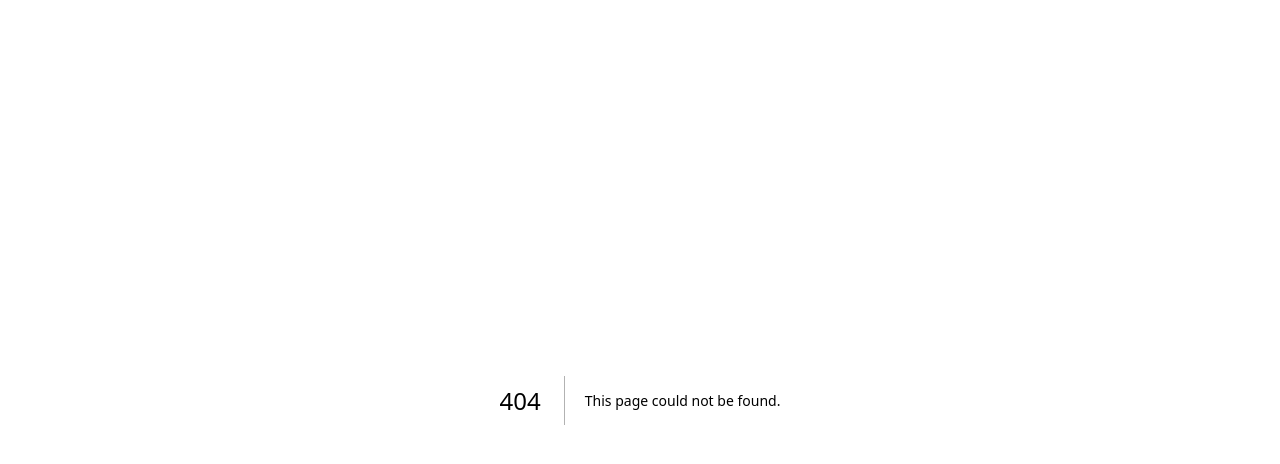
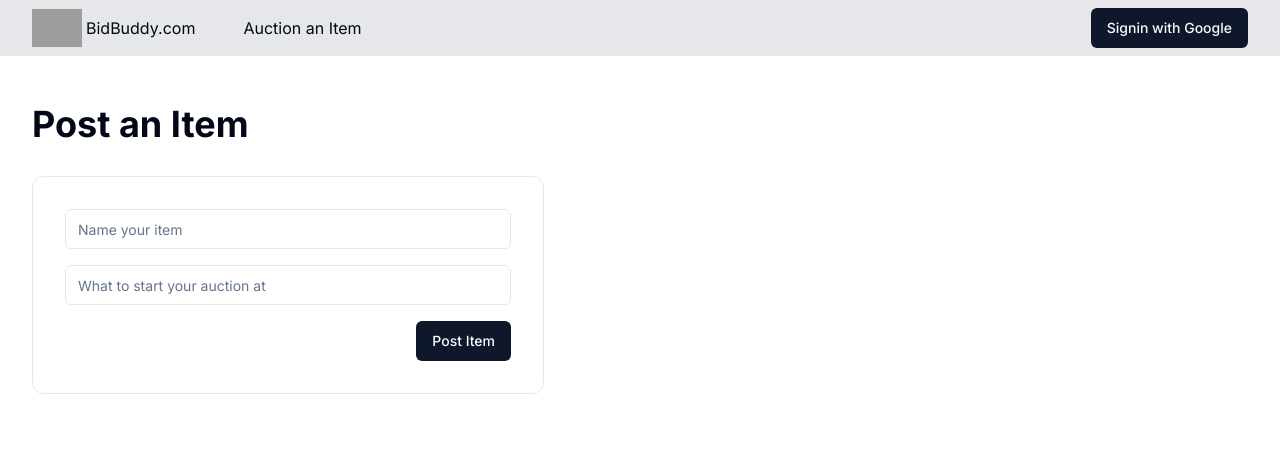
Before and after one commit to debsouryadatta/bidsage, a Next.js app: page /items/create in a window 1280 px wide. Before the commit this address had no page. Shown: the top 464 px of the page. Built offline with nearby package versions, Linux system fonts and the light colour scheme; no server answers; grey boxes are pictures that could not be loaded.

Commit message:
add header, create item page, refactor homepage

```diff
--- /dev/null
+++ b/src/app/header.tsx
@@ -0,0 +1,35 @@
+import { auth } from "@/auth";
+import { SignIn } from "@/components/sign-in";
+import { SignOut } from "@/components/sign-out";
+import Image from "next/image";
+import Link from "next/link";
+
+export async function Header() {
+  const session = await auth();
+
+  return (
+    <div className="bg-gray-200 py-2">
+      <div className="container flex justify-between items-center">
+        <div className="flex items-center gap-12">
+          <Link href="/" className="hover:underline flex items-center gap-1">
+            <Image src="/logo.png" width="50" height="50" alt="Logo" />
+            BidBuddy.com
+          </Link>
+
+          <div>
+            <Link
+              href="/items/create"
+              className="hover:underline flex items-center gap-1"
+            >
+              Auction an Item
+            </Link>
+          </div>
+        </div>
+        <div className="flex items-center gap-4">
+          <div>{session?.user?.name}</div>
+          <div>{session ? <SignOut /> : <SignIn />}</div>
+        </div>
+      </div>
+    </div>
+  );
+}
--- /dev/null
+++ b/src/app/items/create/actions.ts
@@ -0,0 +1,33 @@
+"use server";
+
+import { revalidatePath } from "next/cache";
+import { database } from "@/db/database";
+import { items } from "@/db/schema";
+import { auth } from "@/auth";
+import { redirect } from "next/navigation";
+
+export async function createItemAction(formData: FormData) {
+  const session = await auth();
+
+  if (!session) {
+    throw new Error("Unauthorized");
+  }
+
+  const user = session.user;
+
+  if (!user || !user.id) {
+    throw new Error("Unauthorized");
+  }
+
+  const startingPrice = formData.get("startingPrice") as string;
+
+  const priceAsCents = Math.floor(parseFloat(startingPrice) * 100);
+
+  await database.insert(items).values({
+    name: formData.get("name") as string,
+    startingPrice: priceAsCents,
+    userId: user.id,
+  });
+
+  redirect("/");
+}
--- /dev/null
+++ b/src/app/items/create/page.tsx
@@ -0,0 +1,34 @@
+import { createItemAction } from "@/app/items/create/actions";
+import { Button } from "@/components/ui/button";
+import { Input } from "@/components/ui/input";
+
+export default async function CreatePage() {
+  return (
+    <main className="container mx-auto py-12 space-y-8">
+      <h1 className="text-4xl font-bold">Post an Item</h1>
+
+      <form
+        className="flex flex-col border p-8 rounded-xl space-y-4 max-w-lg"
+        action={createItemAction}
+      >
+        <Input
+          required
+          className="max-w-lg"
+          name="name"
+          placeholder="Name your item"
+        />
+        <Input
+          required
+          className="max-w-lg"
+          name="startingPrice"
+          type="number"
+          step="0.01"
+          placeholder="What to start your auction at"
+        />
+        <Button className="self-end" type="submit">
+          Post Item
+        </Button>
+      </form>
+    </main>
+  );
+}
--- a/src/app/layout.tsx
+++ b/src/app/layout.tsx
@@ -2,6 +2,7 @@
 import { Inter as FontSans } from "next/font/google";
 import "./globals.css";
 import { cn } from "@/lib/utils";
+import { Header } from "./header";
 
 const fontSans = FontSans({
   subsets: ["latin"],
@@ -26,6 +27,7 @@
           fontSans.variable
         )}
       >
+        <Header />
         {children}
       </body>
     </html>
--- a/src/app/page.tsx
+++ b/src/app/page.tsx
@@ -4,7 +4,7 @@
 import { Button } from "@/components/ui/button";
 import { Input } from "@/components/ui/input";
 import { database } from "@/db/database";
-import { items } from "@/db/schema";
+import { bids as bidsSchema, items } from "@/db/schema";
 import { revalidatePath } from "next/cache";
 
 export default async function HomePage() {
@@ -12,34 +12,19 @@
 
   const allItems = await database.query.items.findMany();
 
-  if(!session) return null;
-  const user = session.user;
-  if(!user) return null;
+  return (
+    <main className="container mx-auto py-12 space-y-8">
+      <h1 className="text-4xl font-bold">Items For Sale</h1>
 
-  return (
-    <main className="container mx-auto py-12">
-      {session ? <SignOut /> : <SignIn />}
-
-      {session?.user?.name}
-
-      <form
-        action={async (formData: FormData) => {
-          "use server";
-          // const bid = formData.get("bid") as string;
-          await database.insert(items).values({
-            name: formData.get("name") as string,
-            userId: session?.user?.id!,
-          });
-          revalidatePath("/");
-        }}
-      >
-        <Input name="name" placeholder="Name your item" />
-        <Button type="submit">Post Item</Button>
-      </form>
-
-      {allItems.map((item) => (
-        <div key={item.id}>{item.name}</div>
-      ))}
+      <div className="grid grid-cols-4 gap-8">
+        {allItems.map((item) => (
+          <div key={item.id} className="border p-8 rounded-xl">
+            {item.name}
+            <br />
+            starting price: ${item.startingPrice / 100}
+          </div>
+        ))}
+      </div>
     </main>
   );
 }
--- a/src/db/schema.ts
+++ b/src/db/schema.ts
@@ -1,5 +1,6 @@
 import { integer, pgTable, primaryKey, serial, text, timestamp } from "drizzle-orm/pg-core";
 import type { AdapterAccountType } from "next-auth/adapters"
+import { start } from "repl";
 
 
 export const users = pgTable("user", {
@@ -70,4 +71,5 @@
     .notNull()
     .references(()=> users.id, { onDelete: 'cascade'}),
   name: text('name').notNull(),
+  startingPrice: integer('startingPrice').notNull().default(0),
 })
```
Also changed, not shown: 1 other file (tests, documents, lock files or other folders).
